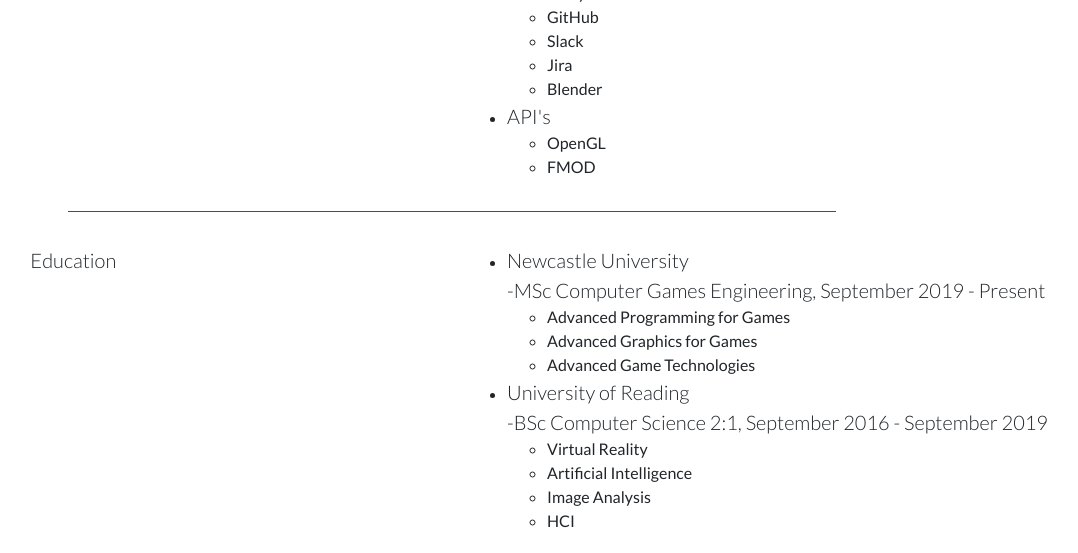
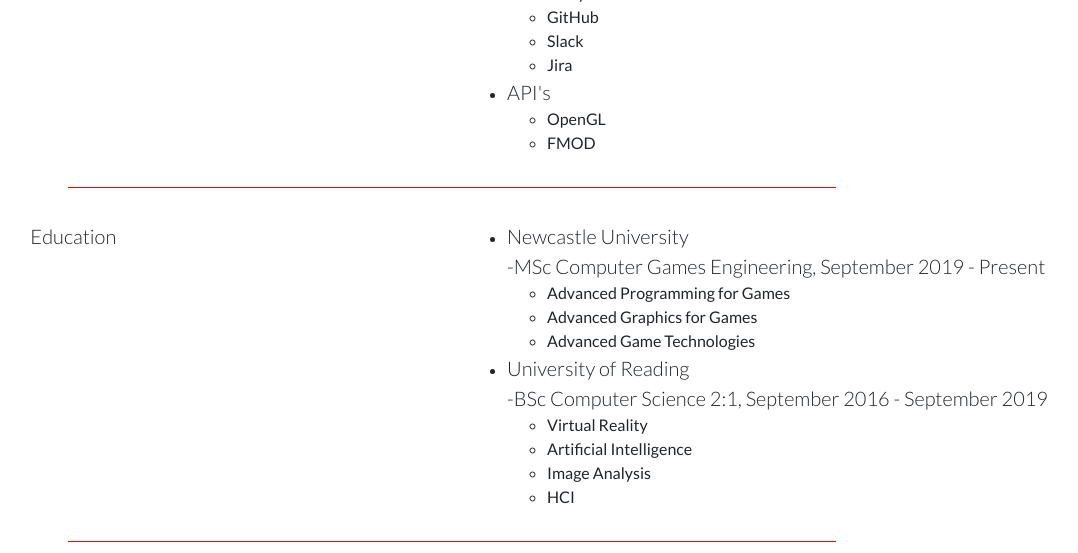
Before and after one commit to yiannos55/yiannos55.github.io, a website: page index.html in a window 1280 px wide. Shown: the part 858-1411 px from the top of the page, without its empty margins (188-1266 px from the left). Drawn offline with Linux system fonts and the light colour scheme.

Commit message:
fixed Tools

```diff
--- a/index.html
+++ b/index.html
@@ -112,7 +112,6 @@
               <li>GitHub</li>
               <li>Slack</li>
               <li>Jira</li>
-              <li>Blender</li>
             </ul>
           <li><p class="lead mb-0">API's</p></li>
           <ul>
@@ -189,8 +188,7 @@
           </div>
         </div>
       </div>
-
-      </section>
+    </section>
 
     <!--ANATOMY-LEARN-->
       <section class="showcase">
```
